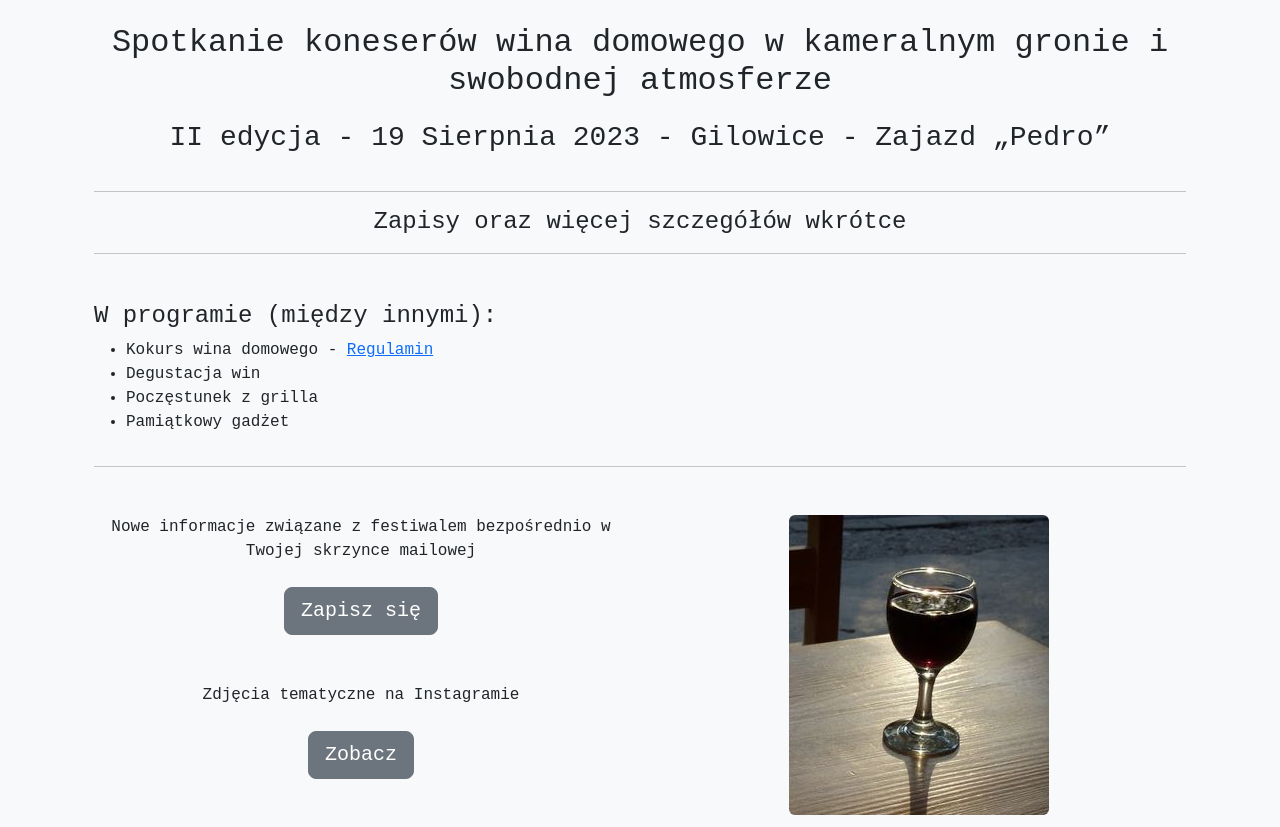
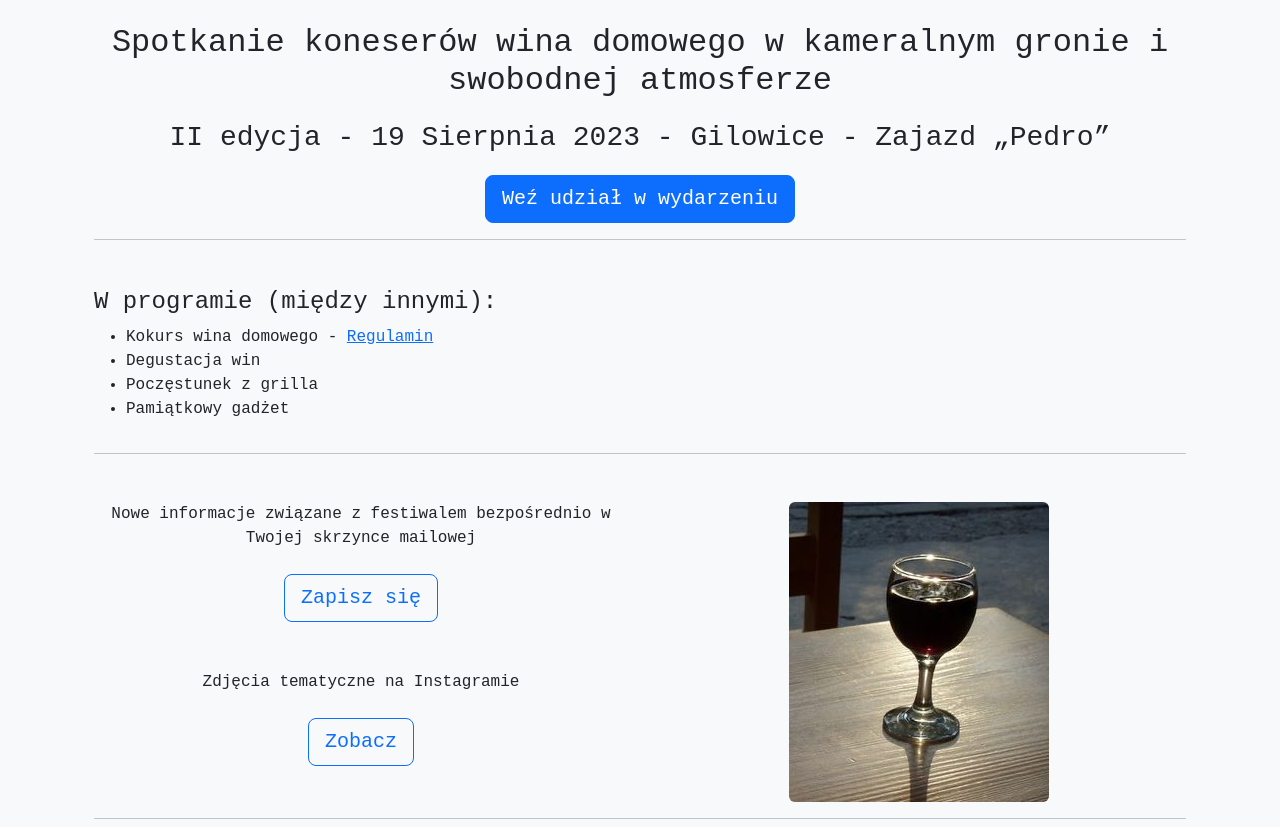
Before and after one commit to morgoth/fewido, a Jekyll site: the page built from index.html, in a window 1280 px wide and 900 px high, scrolled down 433 px, cut to the strip 73-900 px from the top of the window. Built offline with Jekyll 4.4.1, drawn with Linux system fonts in a browser that asks for light colours; some web fonts are replaced.

Commit message:
Open registration

```diff
--- a/index.html
+++ b/index.html
@@ -27,9 +27,9 @@ layout: default
     </div>
   </div>
 
-  <hr>
-
-  <h4 class="text-center">Zapisy oraz więcej szczegółów wkrótce</h4>
+  <h4 class="text-center">
+    <a href="https://2023.fewido.pl" class="btn btn-primary btn-lg">Weź udział w wydarzeniu</a>
+  </h4>
 
   <hr>
 
@@ -50,9 +50,9 @@ layout: default
   <div class="row mt-5">
     <div class="col-12 col-lg-6 mx-auto text-center">
       <p class="mb-4">Nowe informacje związane z festiwalem bezpośrednio w Twojej skrzynce mailowej</p>
-      <p><a href="https://buttondown.email/fewido" class="btn btn-secondary btn-lg">Zapisz się</a></p>
+      <p><a href="https://buttondown.email/fewido" class="btn btn-outline-primary btn-lg">Zapisz się</a></p>
       <p class="mb-4 mt-5">Zdjęcia tematyczne na Instagramie</p>
-      <p><a href="https://www.instagram.com/fewido/" class="btn btn-secondary btn-lg">Zobacz</a></p>
+      <p><a href="https://www.instagram.com/fewido/" class="btn btn-outline-primary btn-lg">Zobacz</a></p>
     </div>
     <div class="col text-center">
       <img src="/assets/images/kieliszek-wina.jpg" width="260" height="300" class="rounded img-fluid" alt="Kieliszek wina">
```
